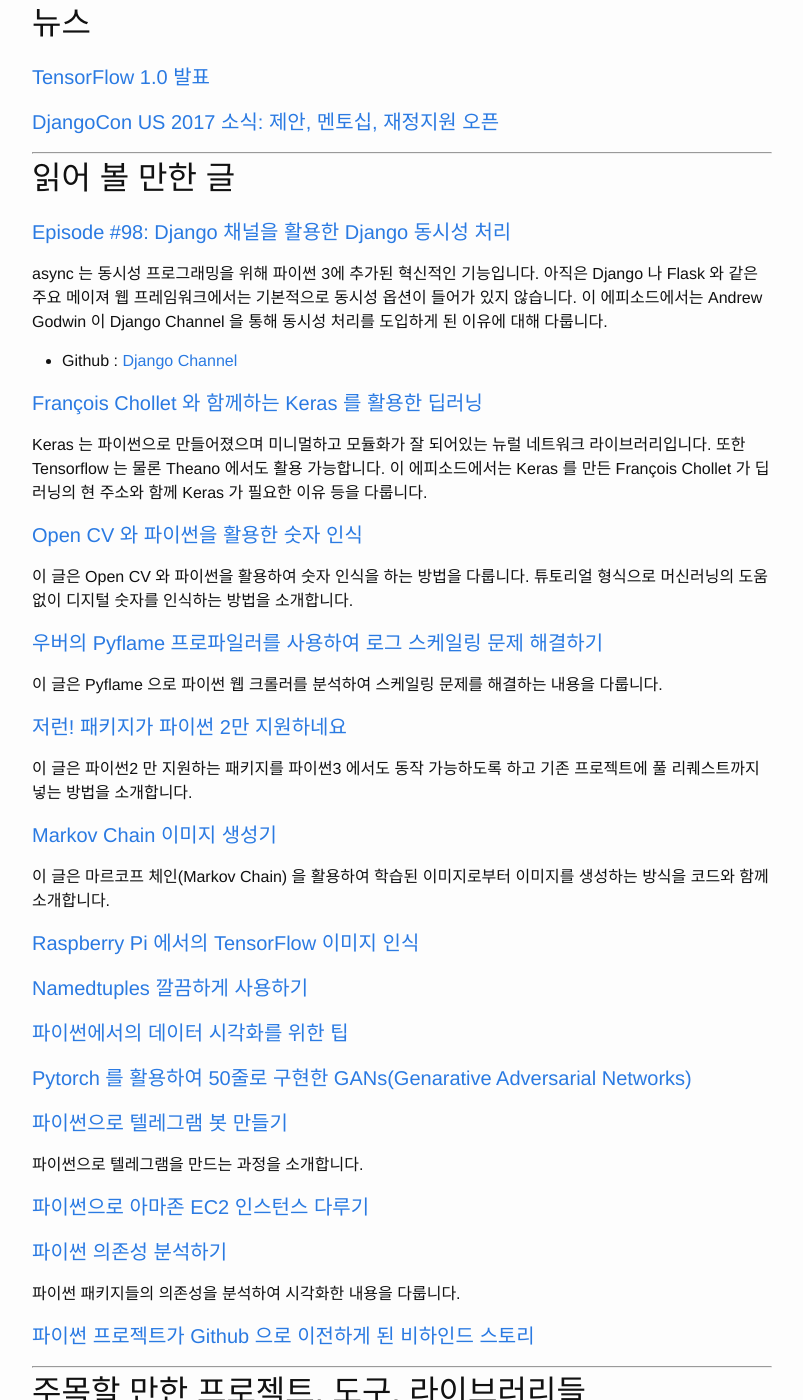
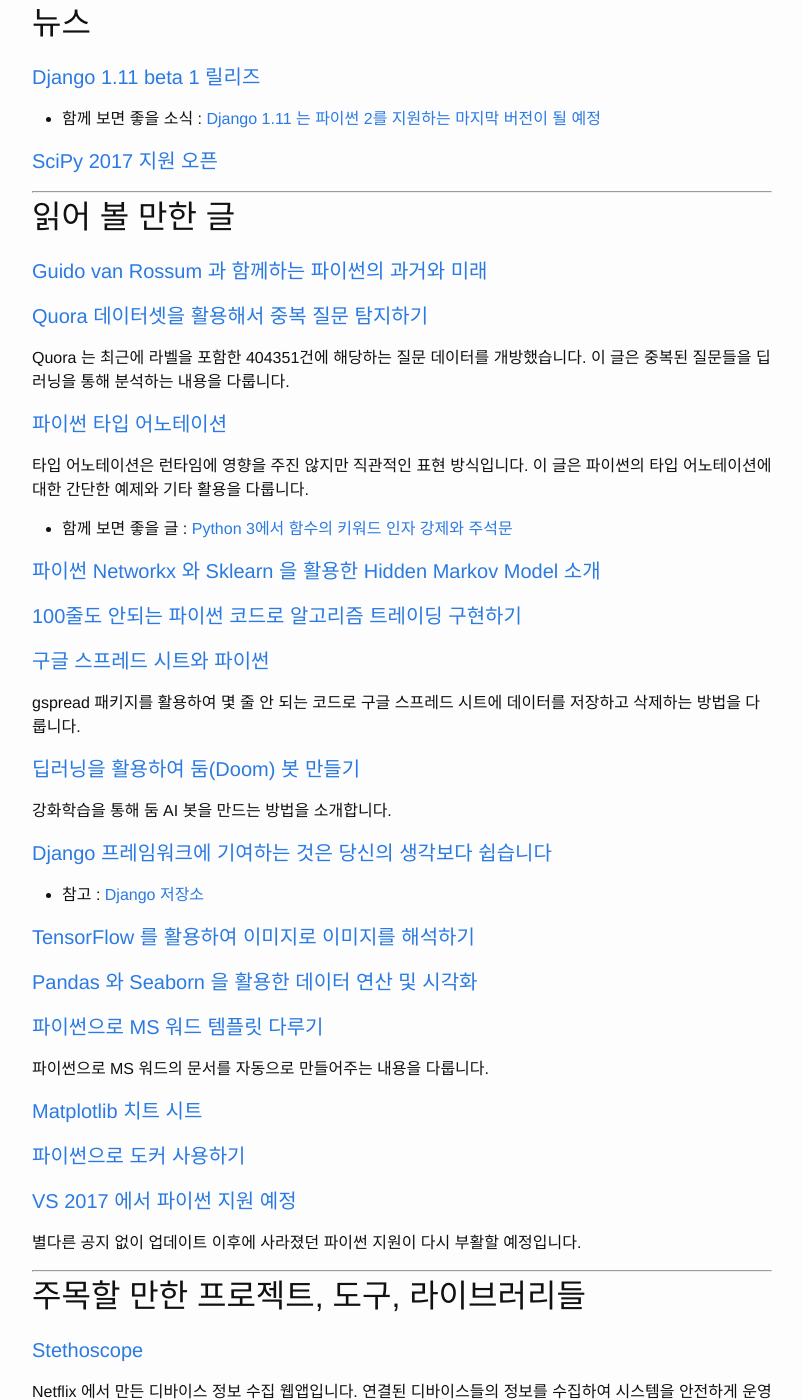
Before and after one commit to pythonkr/blog, a Jekyll site: the page built from _posts/2017-02-19-python-weekly-2017-07.md, in a window 1280 px wide and 1400 px high, scrolled down 309 px. Shown: the whole window, without its empty margins (238-1041 px from the left). Built offline with Jekyll 4.4.1, drawn with Linux system fonts in a browser that asks for light colours; some of the changed text lies outside the part shown.

Commit message:
add: 2017년 2월 4주차 파이썬 주간 소식

```diff
--- a/_posts/2017-02-19-python-weekly-2017-07.md
+++ b/_posts/2017-02-19-python-weekly-2017-07.md
@@ -1,10 +1,10 @@
 ---
 layout : post
-title : "2017년 2월 3주차 파이썬 주간 소식"
+title : "2017년 2월 4주차 파이썬 주간 소식"
 author : "박희찬, 권민재"
 ---
 
-2017년 2월 3주의 파이썬 소식을 모았습니다. 매주 발행되는 파이썬 메일링 소식들을 취합하여 요약 번역하였습니다. 의역 혹은 오역이 있을 수 있으니 자세한 정보는 원문 링크를 꼭 참고해주세요.
+2017년 2월 4주의 파이썬 소식을 모았습니다. 매주 발행되는 파이썬 메일링 소식들을 취합하여 요약 번역하였습니다. 의역 혹은 오역이 있을 수 있으니 자세한 정보는 원문 링크를 꼭 참고해주세요.
 
 고맙습니다.
 
@@ -12,107 +12,88 @@
 
 ## 뉴스
 
-#### [TensorFlow 1.0 발표](https://developers.googleblog.com/2017/02/announcing-tensorflow-10.html)
+#### [Django 1.11 beta 1 릴리즈](https://www.djangoproject.com/weblog/2017/feb/20/django-111-beta-1-released/)
 
-#### [DjangoCon US 2017 소식: 제안, 멘토십, 재정지원 오픈](https://www.djangoproject.com/weblog/2017/feb/13/djangocon-us-2017-update-call-proposals-mentorship/)
+- 함께 보면 좋을 소식 : [Django 1.11 는 파이썬 2를 지원하는 마지막 버전이 될 예정](https://docs.djangoproject.com/en/dev/releases/1.11/)
+
+#### [SciPy 2017 지원 오픈](http://scipy2017.scipy.org/ehome/220975/493425/)
 
 ----
 
 ## 읽어 볼 만한 글
 
-#### [Episode #98: Django 채널을 활용한 Django 동시성 처리](https://talkpython.fm/episodes/show/98/adding-concurrency-to-django-with-django-channels)
-async 는 동시성 프로그래밍을 위해 파이썬 3에 추가된 혁신적인 기능입니다. 아직은 Django 나 Flask 와 같은 주요 메이져 웹 프레임워크에서는 기본적으로 동시성 옵션이 들어가 있지 않습니다. 이 에피소드에서는 Andrew Godwin 이 Django Channel 을 통해 동시성 처리를 도입하게 된 이유에 대해 다룹니다.
+#### [Guido van Rossum 과 함께하는 파이썬의 과거와 미래](https://talkpython.fm/episodes/show/100/python-past-present-and-future-with-guido-van-rossum)
 
-- Github : [Django Channel](https://github.com/django/channels)
+#### [Quora 데이터셋을 활용해서 중복 질문 탐지하기](http://www.erogol.com/duplicate-question-detection-deep-learning/)
+Quora 는 최근에 라벨을 포함한 404351건에 해당하는 질문 데이터를 개방했습니다. 이 글은 중복된 질문들을 딥러닝을 통해 분석하는 내용을 다룹니다.
 
-#### [François Chollet 와 함께하는 Keras 를 활용한 딥러닝](https://softwareengineeringdaily.com/2016/01/29/deep-learning-and-keras-with-francois-chollet/)
-Keras 는 파이썬으로 만들어졌으며 미니멀하고 모듈화가 잘 되어있는 뉴럴 네트워크 라이브러리입니다. 또한 Tensorflow 는 물론 Theano 에서도 활용 가능합니다. 이 에피소드에서는 Keras 를 만든 François Chollet 가 딥 러닝의 현 주소와 함께 Keras 가 필요한 이유 등을 다룹니다.
+#### [파이썬 타입 어노테이션](https://www.caktusgroup.com/blog/2017/02/22/python-type-annotations/)
+타입 어노테이션은 런타임에 영향을 주진 않지만 직관적인 표현 방식입니다. 이 글은 파이썬의 타입 어노테이션에 대한 간단한 예제와 기타 활용을 다룹니다.
 
-#### [Open CV 와 파이썬을 활용한 숫자 인식](http://www.pyimagesearch.com/2017/02/13/recognizing-digits-with-opencv-and-python/)
-이 글은 Open CV 와 파이썬을 활용하여 숫자 인식을 하는 방법을 다룹니다. 튜토리얼 형식으로 머신러닝의 도움 없이 디지털 숫자를 인식하는 방법을 소개합니다.
+- 함께 보면 좋을 글 : [Python 3에서 함수의 키워드 인자 강제와 주석문](http://blog.hannal.com/2015/03/keyword-only-arguments_and_annotations_for_python3/)
 
-#### [우버의 Pyflame 프로파일러를 사용하여 로그 스케일링 문제 해결하기](https://benbernardblog.com/using-ubers-pyflame-and-logs-to-tackle-scaling-issues/)
-이 글은 Pyflame 으로 파이썬 웹 크롤러를 분석하여 스케일링 문제를 해결하는 내용을 다룹니다.
+#### [파이썬 Networkx 와 Sklearn 을 활용한 Hidden Markov Model 소개](http://www.blackarbs.com/blog/introduction-hidden-markov-models-python-networkx-sklearn/2/9/2017)
 
-#### [저런! 패키지가 파이썬 2만 지원하네요](https://medium.com/@anthonypjshaw/oh-no-this-package-is-python-2-only-8e6316f9a02#.l6lzn66vk)
-이 글은 파이썬2 만 지원하는 패키지를 파이썬3 에서도 동작 가능하도록 하고 기존 프로젝트에 풀 리퀘스트까지 넣는 방법을 소개합니다.
+#### [100줄도 안되는 파이썬 코드로 알고리즘 트레이딩 구현하기](https://www.oreilly.com/learning/algorithmic-trading-in-less-than-100-lines-of-python-code)
 
-#### [Markov Chain 이미지 생성기](https://jonnoftw.github.io/2017/01/18/markov-chain-image-generation)
-이 글은 마르코프 체인(Markov Chain) 을 활용하여 학습된 이미지로부터 이미지를 생성하는 방식을 코드와 함께 소개합니다.
+#### [구글 스프레드 시트와 파이썬](https://www.twilio.com/blog/2017/02/an-easy-way-to-read-and-write-to-a-google-spreadsheet-in-python.html)
+gspread 패키지를 활용하여 몇 줄 안 되는 코드로 구글 스프레드 시트에 데이터를 저장하고 삭제하는 방법을 다룹니다.
 
-#### [Raspberry Pi 에서의 TensorFlow 이미지 인식](http://svds.com/tensorflow-image-recognition-raspberry-pi/)
+#### [딥러닝을 활용하여 둠(Doom) 봇 만들기](https://www.codelitt.com/blog/doom-ai/)
+강화학습을 통해 둠 AI 봇을 만드는 방법을 소개합니다.
 
-#### [Namedtuples 깔끔하게 사용하기](https://dbader.org/blog/writing-clean-python-with-namedtuples)
+#### [Django 프레임워크에 기여하는 것은 당신의 생각보다 쉽습니다](https://www.vinta.com.br/blog/2017/contributing-hugh-lib/)
 
-#### [파이썬에서의 데이터 시각화를 위한 팁](https://www.dataquest.io/blog/how-to-communicate-with-data/)
+- 참고 : [Django 저장소](https://github.com/django/django)
 
-#### [Pytorch 를 활용하여 50줄로 구현한 GANs(Genarative Adversarial Networks)](https://medium.com/@devnag/generative-adversarial-networks-gans-in-50-lines-of-code-pytorch-e81b79659e3f#.vvodfsp0j)
+#### [TensorFlow 를 활용하여 이미지로 이미지를 해석하기](https://affinelayer.com/pix2pix/)
 
-#### [파이썬으로 텔레그램 봇 만들기](https://khashtamov.com/2017/02/how-to-create-a-telegram-bot-using-python/)
-파이썬으로 텔레그램을 만드는 과정을 소개합니다.
+#### [Pandas 와 Seaborn 을 활용한 데이터 연산 및 시각화](https://gist.github.com/5agado/ee95008f25730d04bfd0eedd5c36f0ee)
 
-#### [파이썬으로 아마존 EC2 인스턴스 다루기](https://mattmccullo.com/blog/managing-aws-ec2-instances-python/)
+#### [파이썬으로 MS 워드 템플릿 다루기](http://pbpython.com/python-word-template.html)
+파이썬으로 MS 워드의 문서를 자동으로 만들어주는 내용을 다룹니다.
 
-#### [파이썬 의존성 분석하기](http://kgullikson88.github.io/blog/pypi-analysis.html)
-파이썬 패키지들의 의존성을 분석하여 시각화한 내용을 다룹니다.
+#### [Matplotlib 치트 시트](https://www.datacamp.com/community/blog/python-matplotlib-cheat-sheet#gs.Amknn3c)
 
-#### [파이썬 프로젝트가 Github 으로 이전하게 된 비하인드 스토리](https://snarky.ca/the-history-behind-the-decision-to-move-python-to-github/)
+#### [파이썬으로 도커 사용하기](https://hackernoon.com/3-tricks-for-mastering-docker-with-python-99876412348d#.qn4oovlgx)
+
+#### [VS 2017 에서 파이썬 지원 예정](https://blogs.msdn.microsoft.com/pythonengineering/2017/02/22/python-in-vs2017/)
+별다른 공지 없이 업데이트 이후에 사라졌던 파이썬 지원이 다시 부활할 예정입니다.
 
 ----
 
 ## 주목할 만한 프로젝트, 도구, 라이브러리들
 
-#### [ergonomica](https://github.com/ergonomica/ergonomica)
-파이썬으로 만든 다중 플랫폼 지원을 위한 모던 쉘
+#### [Stethoscope](https://github.com/Netflix/stethoscope)
+Netflix 에서 만든 디바이스 정보 수집 웹앱입니다. 연결된 디바이스들의 정보를 수집하여 시스템을 안전하게 운영할 수 있도록 도와줍니다.
 
-#### [Bella](https://github.com/manwhoami/Bella)
-macOS 를 위한 데이터 마이닝 및 원격 관리 도구
+- 함께 보면 좋을 글 : [Netflix Stethoscope 소개](http://techblog.netflix.com/)
 
-#### [TensorFlowOnSpark](https://github.com/yahoo/TensorFlowOnSpark)
-Apache Hadoop 과 Spark 클러스터를 활용하여 확장성 있는 TensorFlow 환경 구축 도구
+#### [A.I. Duet](https://github.com/googlecreativelab/aiexperiments-ai-duet)
+Google 에서 만든 듀엣으로 피아노를 칠 수 있도록 돕는 실험적인 도구.
 
-#### [neat-python](https://github.com/CodeReclaimers/neat-python)
-기존의 [NEAT](http://www.cs.ucf.edu/~kstanley/neat.html) 도구를 파이썬으로 사용 가능하게 만든 구현체
+- 함께 보면 좋을 글 : [AI Duet 소개](https://aiexperiments.withgoogle.com/ai-duet)
 
-#### [Lark](https://github.com/erezsh/Lark)
-Earley/LALR(1) 을 지원하는 모던 파싱 라이브러리
+#### [Securitybot](https://github.com/dropbox/securitybot)
+Dropbox 에서 만든 보안 관련 챗봇입니다. 분산된 환경에서 보안과 관련된 알람을 발송하여 보안사고를 효율적으로 빠르게 감지하도록 돕습니다.
 
-#### [ipytracer](https://github.com/sn0wle0pard/ipytracer)
-Jupyter, IPython 에서 알고리즘 시각화를 돕는 도구
+#### [Universal Radio Hacker](https://github.com/jopohl/urh)
+무선 환경을 분석하는 도구.
 
-#### [Django-behaviors](https://github.com/audiolion/django-behaviors)
-타임스탬프, 글 발행 등의 Django 모델에서 주로 사용하는 기능들을 모아 손쉽게 사용 가능하도록 돕는 도구
+#### [bootstrapped](https://github.com/facebookincubator/bootstrapped)
+Facebook 에서 만든 A/B 테스트 관련 도구.
 
-#### [mongoaudit](https://github.com/stampery/mongoaudit)
-Mongo DB 의 보안 점검 등을 위한 CLI 도구
+#### [Tweetfeels](https://github.com/uclatommy/tweetfeels)
+트위터 스트리밍 API 와 [VADER Sentiment](https://github.com/cjhutto/vaderSentiment) 를 활용하여 감정을 분석하는 도구.
 
-#### [Flametree](https://github.com/Edinburgh-Genome-Foundry/Flametree)
-zip 파일을 읽고 쓰기 쉽게 도와주는 도구
+#### [scikit-plot](https://github.com/reiinakano/scikit-plot)
 
-#### [privy](https://github.com/ofek/privy)
-디지털 서명이나 비트코인 지갑 등의 비밀이나 패스워드를 빠르고 쉽게 암호화하기
+#### [fast-pixel-cnn](https://github.com/PrajitR/fast-pixel-cnn)
 
-#### [list-of-python-api-wrappers](https://github.com/realpython/list-of-python-api-wrappers)
-파이썬으로 만들어진 각종 써드파티 API 모음
+#### [evilpass](https://github.com/SirCmpwn/evilpass)
 
-----
-
-## 구인
-
-#### [싸일런스홀딩스 Python/Django 개발자 모집](https://github.com/inqpia/jobs/)
-- 담당업무 : django 를 활용한 웹 개발
-- 채용인원 : 정규직 1명 / 프리랜서 2명 (3개월 상주)
-- 지원자격 : 웹 개발 1년 이상 경험자
-
-#### [넥슨 인프라 모니터링 및 자동화 시스템 개발 인력 모집](https://career.nexon.com/user/recruit/notice/noticeView?joinCorp=NX&reNo=20170070)
-- 인프라 모니터링 및 자동화 시스템 개발
-- 전체 개발 경력 6-10년
-- Python 개발 3년 이상
-
-#### [넥슨 듀랑고 로직 프로그래머 모집](https://career.nexon.com/user/recruit/notice/noticeView?joinCorp=NX&reNo=20170059)
-- 모바일 MMORPG 야생의 땅: 듀랑고의 로직 프로그래밍 업무
-- 게임 프로그래밍에 대한 실무 경험이 있으신 분
-- 복잡한 게임 디자인 요구 조건을 가능한 간결한 설계로 구현할 수 있는 분
+#### [mercure](https://github.com/synhack/mercure)
+회사 동료들에게 가짜 악성 이메일 등을 보내 보안사고 예방 훈련을 시킬 수 있도록 돕는 보안 매니져용 도구.
 
 ----
 
```
